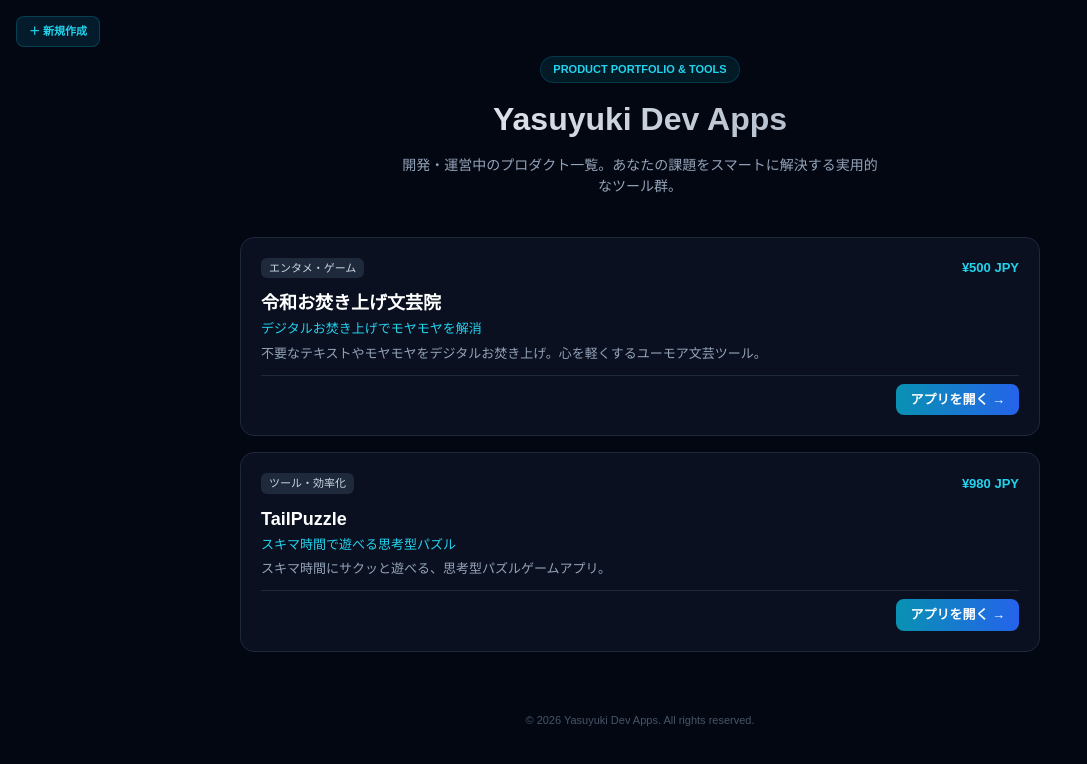
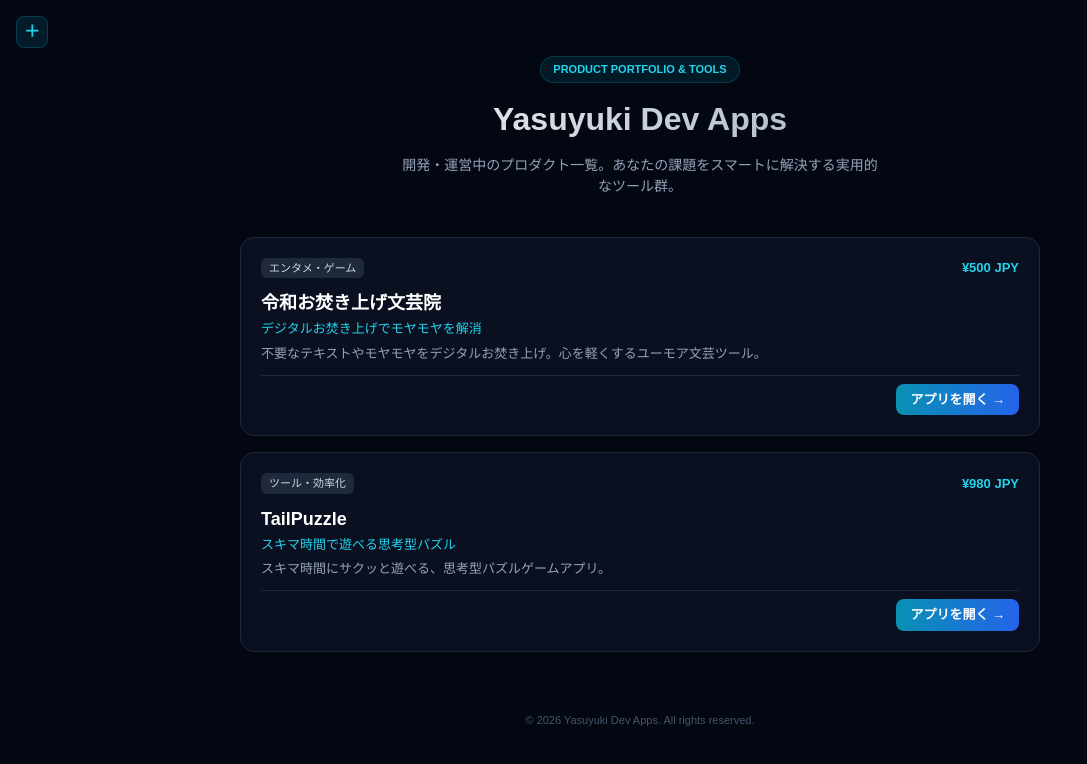
Before and after one commit to desrow9999-lang/app-portal, a Next.js app: page / in a window 1280 px wide. Shown: the top 764 px of the page, without its empty margins (0-1087 px from the left). Built offline with nearby package versions, Linux system fonts and the light colour scheme.

Commit message:
Refactor button for new creation tab
Updated button styling and label for new creation tab.

```diff
--- a/app/page.tsx
+++ b/app/page.tsx
@@ -82,13 +82,13 @@ export default function Home() {
   return (
     <main style={{ minHeight: '100vh', backgroundColor: '#030712', color: '#f9fafb', padding: '40px 16px', fontFamily: 'sans-serif', position: 'relative' }}>
 
-      {/* 左上の小さな新規作成タブ */}
+      {/* 左上の小さな「＋」ボタン（文字なし） */}
       <div style={{ position: 'absolute', top: '16px', left: '16px' }}>
         <button
           onClick={() => setShowModal(true)}
-          style={{ padding: '6px 12px', backgroundColor: 'rgba(8, 145, 178, 0.15)', border: '1px solid rgba(8, 145, 178, 0.3)', color: '#22d3ee', fontSize: '11px', fontWeight: 'bold', borderRadius: '8px', cursor: 'pointer' }}
+          style={{ width: '32px', height: '32px', backgroundColor: 'rgba(8, 145, 178, 0.15)', border: '1px solid rgba(8, 145, 178, 0.3)', color: '#22d3ee', fontSize: '16px', fontWeight: 'bold', borderRadius: '8px', cursor: 'pointer', display: 'flex', alignItems: 'center', justifyContent: 'center' }}
         >
-          ＋ 新規作成
+          ＋
         </button>
       </div>
 
```
